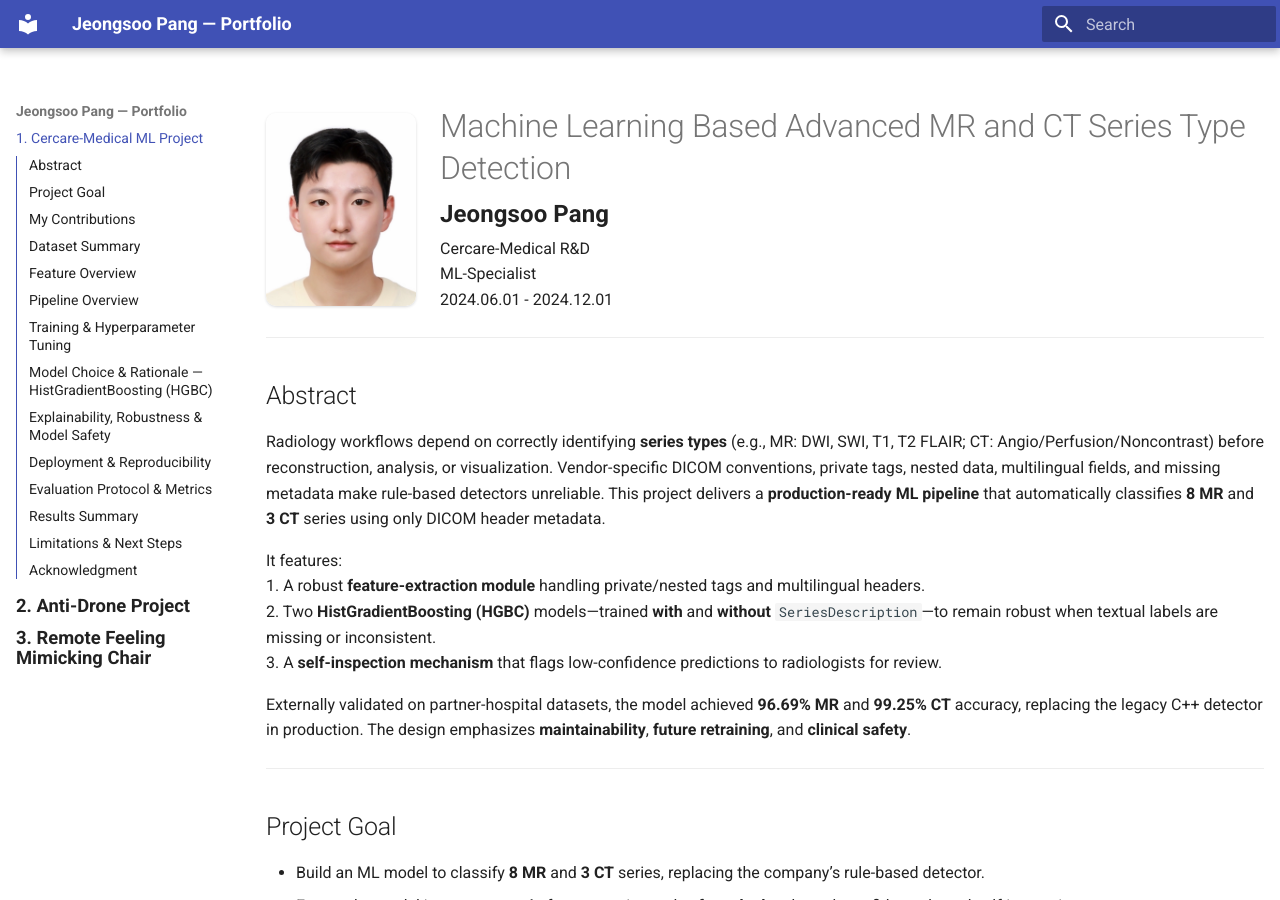
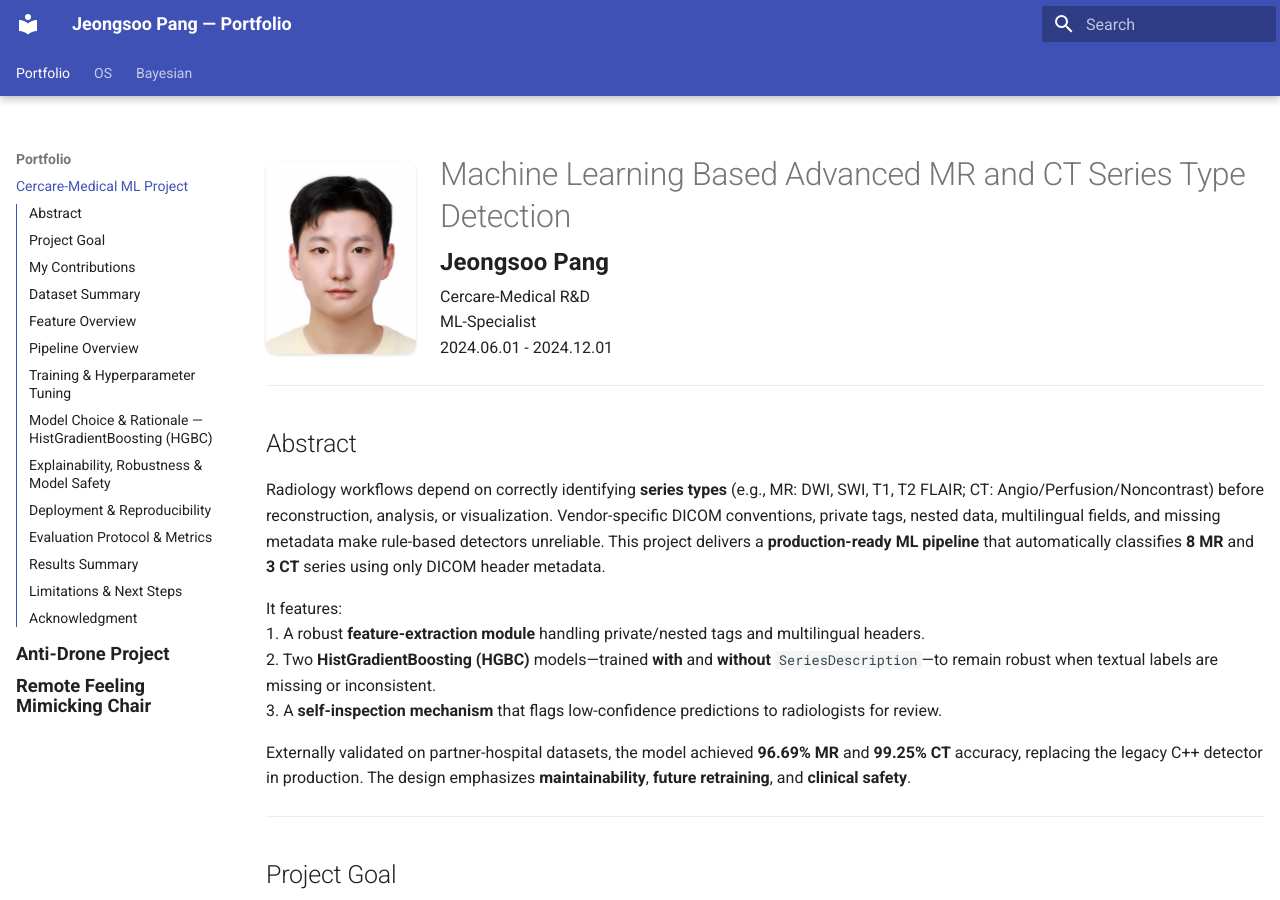
Before and after one commit to Jeongsoo-dev/ML_based_MR_CT_SeriesType_Detection, an MkDocs documentation site: the page built from docs/index.md, in a window 1280 px wide and 900 px high. Built offline with MkDocs 1.6.1 and Material for MkDocs 9.7.7, drawn with Linux system fonts in a browser that asks for light colours.

Commit message:
Update mkdocs.yml

```diff
--- a/mkdocs.yml
+++ b/mkdocs.yml
@@ -3,26 +3,34 @@ site_name: Jeongsoo Pang — Portfolio
 theme:
   name: material
   features:
+    - navigation.tabs           # <-- top tabs in the blue bar
+    - navigation.tabs.sticky    # <-- keep tabs visible on scroll
     - navigation.instant
-    - toc.integrate          # put page ToC in the left sidebar
+    - toc.integrate
+  palette:
+    - scheme: default
+      primary: indigo           # (optional) header color
+      accent: indigo
 
-# Extra CSS is looked up relative to the docs/ folder.
 extra_css:
   - stylesheets/extra.css
 
 markdown_extensions:
   - tables
   - attr_list
-  - md_in_html
-
-  # (optional but recommended with Material)
-  - toc:
-      permalink: true
-  - admonition
-  - pymdownx.details
-  - pymdownx.superfences
 
 nav:
-  - "1. Cercare-Medical ML Project": index.md
-  - "2. Anti-Drone Project": anti_drone.md
-  - "3. Remote Feeling Mimicking Chair": remote_chair.md
+  - Portfolio:
+      - "Cercare-Medical ML Project": index.md
+      - "Anti-Drone Project": anti_drone.md
+      - "Remote Feeling Mimicking Chair": remote_chair.md
+
+  - OS:
+      - "Overview": os/index.md        # you can add more OS pages later
+      # - "Linux Kernel Notes": os/kernel.md
+      # - "Systems Cheats": os/cheats.md
+
+  - Bayesian:
+      - "Overview": bayesian/index.md  # you can add more Bayesian pages later
+      # - "Inference Notes": bayesian/inference.md
+      # - "Probabilistic Models": bayesian/models.md
```
